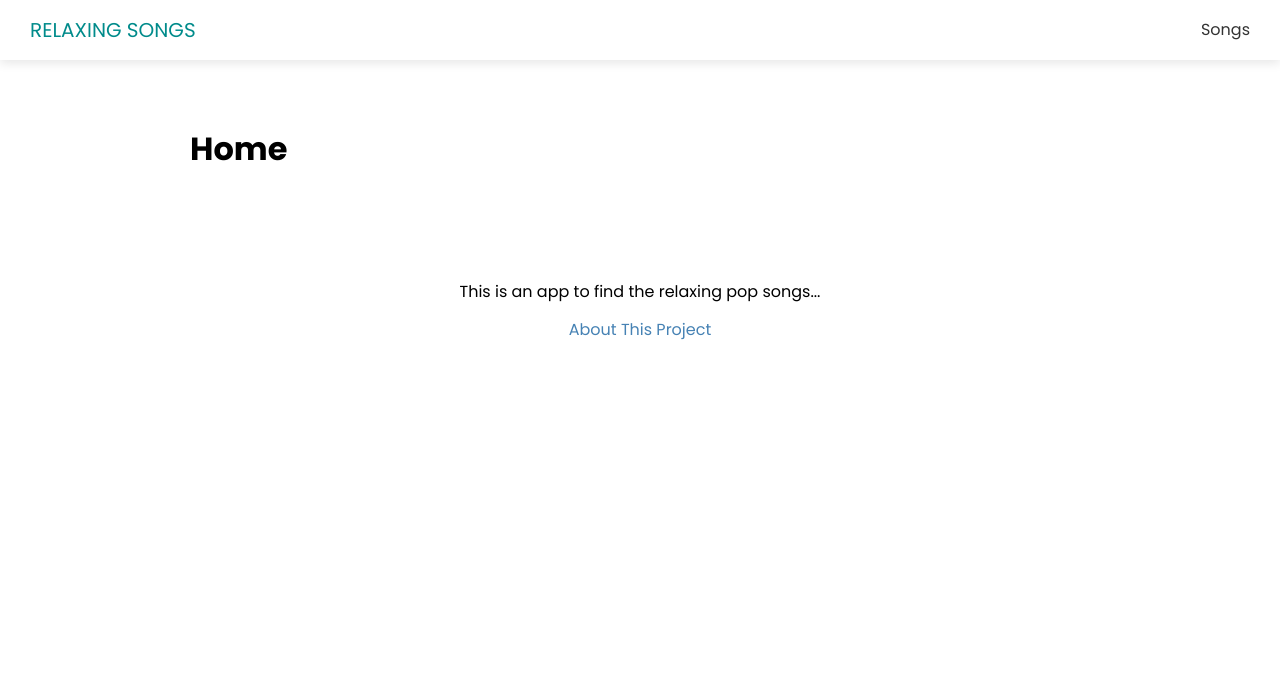
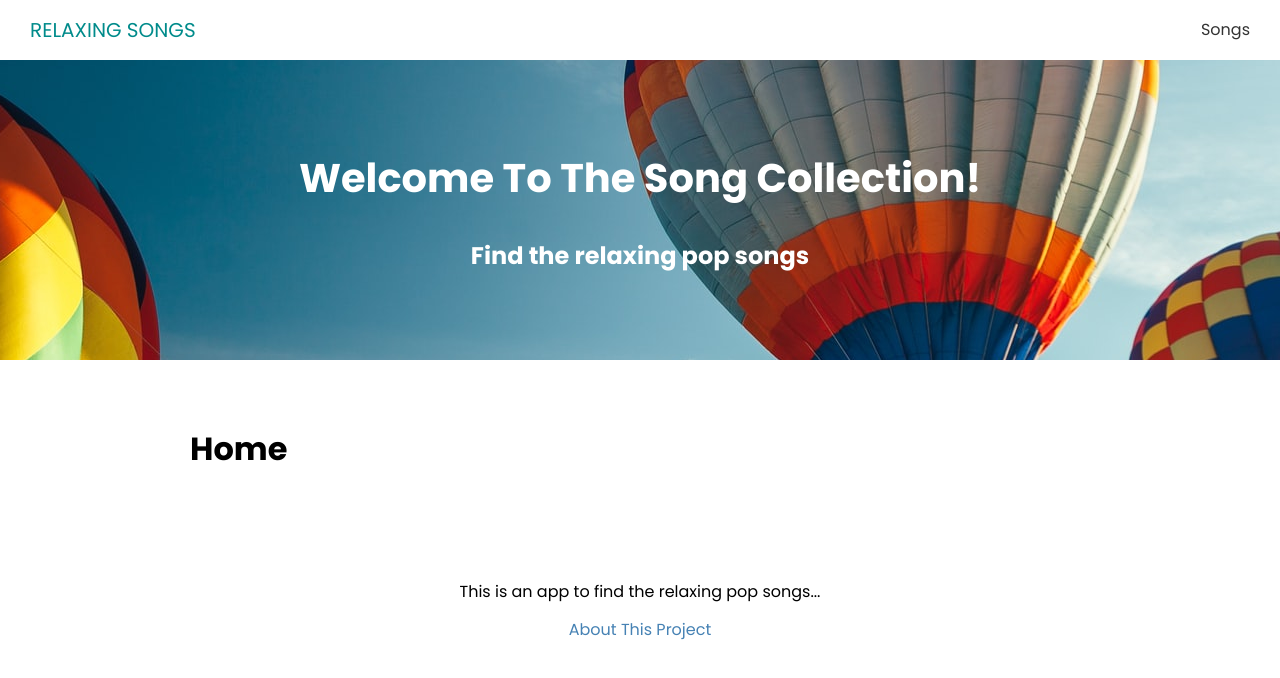
Before and after one commit to miily8310s/relaxing-pop-songs, a Next.js app: page / in a window 1280 px wide. Shown: the top 678 px of the page. Built offline with nearby package versions, Linux system fonts and the light colour scheme.

Commit message:
add Showcase component

```diff
--- a/components/Layout.tsx
+++ b/components/Layout.tsx
@@ -1,6 +1,8 @@
 import Head from 'next/head'
+import { useRouter } from 'next/router'
 import Header from './Header'
 import Footer from './Footer'
+import Showcase from './Showcase'
 import styles from '@/styles/Layout.module.scss'
 
 interface LayoutProps {
@@ -16,6 +18,8 @@ export const Layout: React.FC<LayoutProps> = ({
   description = 'Find the relaxing Songs',
   children,
 }: LayoutProps) => {
+  const router = useRouter()
+
   return (
     <>
       <Head>
@@ -24,6 +28,7 @@ export const Layout: React.FC<LayoutProps> = ({
         <meta name="keywords" content={keywords} />
       </Head>
       <Header />
+      {router.pathname === '/' && <Showcase />}
       <div className={styles.container}>{children}</div>
       <Footer />
     </>
--- /dev/null
+++ b/components/Showcase.tsx
@@ -0,0 +1,10 @@
+import styles from '@/styles/Showcase.module.scss'
+
+const Showcase = (): JSX.Element => (
+  <div className={styles.showcase}>
+    <h1>Welcome To The Song Collection!</h1>
+    <h2>Find the relaxing pop songs</h2>
+  </div>
+)
+
+export default Showcase
--- /dev/null
+++ b/styles/Showcase.module.scss
@@ -0,0 +1,15 @@
+.showcase {
+  height: 300px;
+  width: 100%;
+  color: #fff;
+  background: #000 url('/images/air-balloons.jpg') no-repeat center center;
+  text-align: center;
+  display: flex;
+  flex-direction: column;
+  align-items: center;
+  justify-content: center;
+
+  h1 {
+    font-size: 40px;
+  }
+}
```
Also changed, not shown: public/images/air-balloons.jpg (added).
